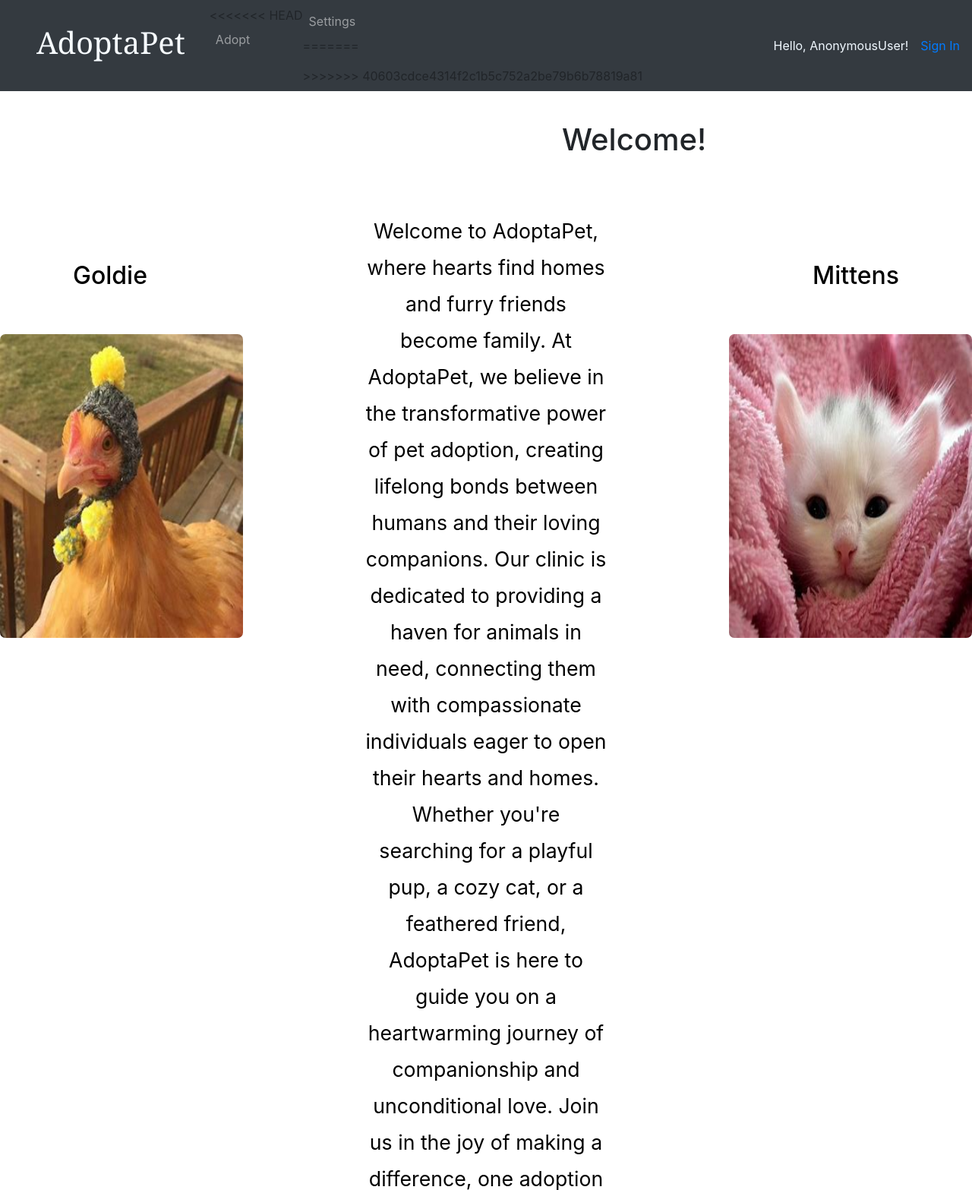
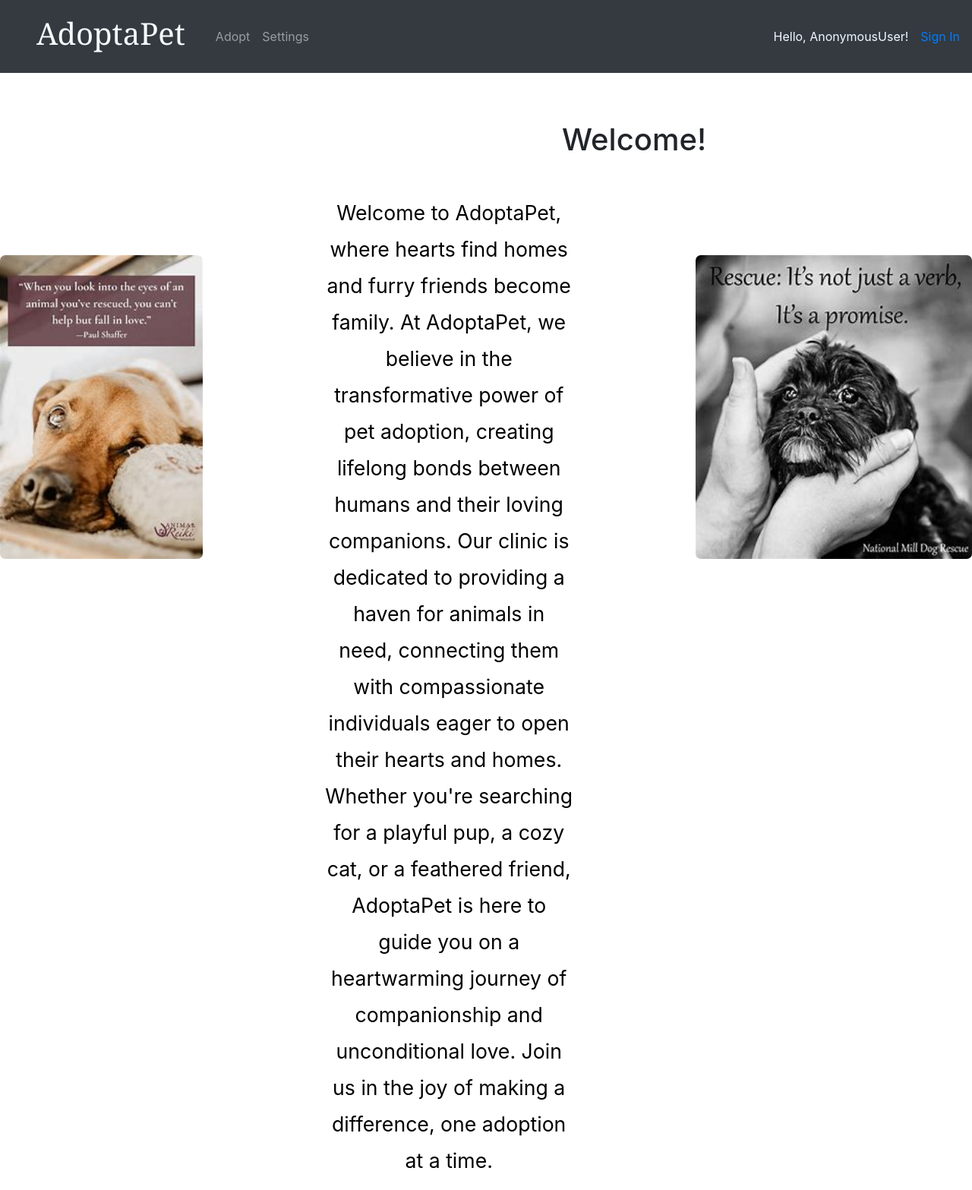
Before and after one commit to aescudero24/UnitProject-U6, a Django app: page /home/ in a window 1280 px wide. Shown: the top 1567 px of the page at 76% size. Run offline with Django 5.2, Linux system fonts and the light colour scheme; some libraries are stand-ins or nearby versions.

Commit message:
pictures

```diff
--- a/app/static/styles.css
+++ b/app/static/styles.css
@@ -85,10 +85,10 @@
 }
 .chicken1{
     position: relative;
-    width:40vh;
+    width:50vh;
     height: 50vh;
     padding: 0vh;
-    top:20em;
+    top:15em;
     border-radius: 7px;
 
 }
--- a/app/templates/base.html
+++ b/app/templates/base.html
@@ -42,14 +42,10 @@
           </li>
             {% else %}
             <li class="nav-item">
-<<<<<<< HEAD
               <a class="nav-link" href="{% url "pets" %}">Adopt</a>
             </li>
             <li class="nav-item">
               <a class="nav-link" href="{% url "settings" %}">Settings</a>
-=======
-              <a class="nav-link" href="{% url "dash" %}"></a>
->>>>>>> 40603cdce4314f2c1b5c752a2be79b6b78819a81
             </li>
             {% endif %}
           </ul>
--- a/app/templates/home.html
+++ b/app/templates/home.html
@@ -6,10 +6,10 @@
 <div class='intoParagraph'>
 
 
-    <img class='chicken1' src="{% static 'images/OIP (15).jpg' %}" alt="OIP Image"><h2 class='nugget'>Goldie</h2>
+    <img class='chicken1' src="{% static 'images/OIP (22).jpg' %}" alt="OIP Image">
 
     <p class='into'>Welcome to AdoptaPet, where hearts find homes and furry friends become family. At AdoptaPet, we believe in the transformative power of pet adoption, creating lifelong bonds between humans and their loving companions. Our clinic is dedicated to providing a haven for animals in need, connecting them with compassionate individuals eager to open their hearts and homes. Whether you're searching for a playful pup, a cozy cat, or a feathered friend, AdoptaPet is here to guide you on a heartwarming journey of companionship and unconditional love. Join us in the joy of making a difference, one adoption at a time.</p>
-    <img class='chicken1' src="{% static 'images/OIP (14).jpg' %}" alt="OIP Image"><h2 class='mittens'>Mittens</h2>
+    <img class='chicken1' src="{% static 'images/OIP (18).jpg' %}" alt="OIP Image">
     <button class='adoptNow'><a href="{% url "pets" %}">Adopt Now!<a></button>
 
 </div>
```
Also changed, not shown: app/static/images/OIP (20).jpg (added), app/static/images/OIP (21).jpg (added), app/static/images/OIP (22).jpg (added).
